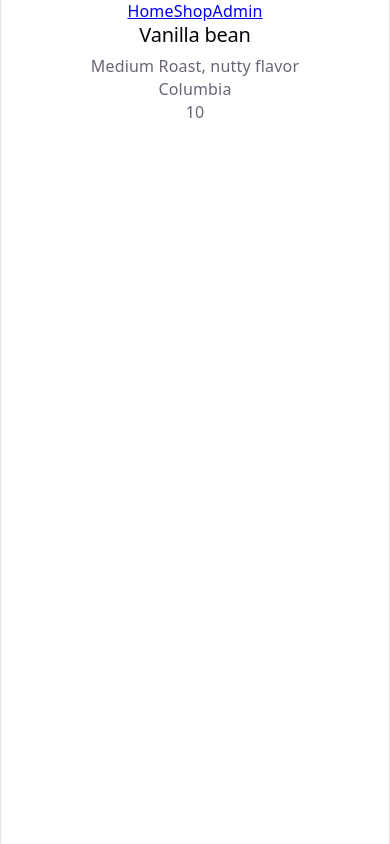
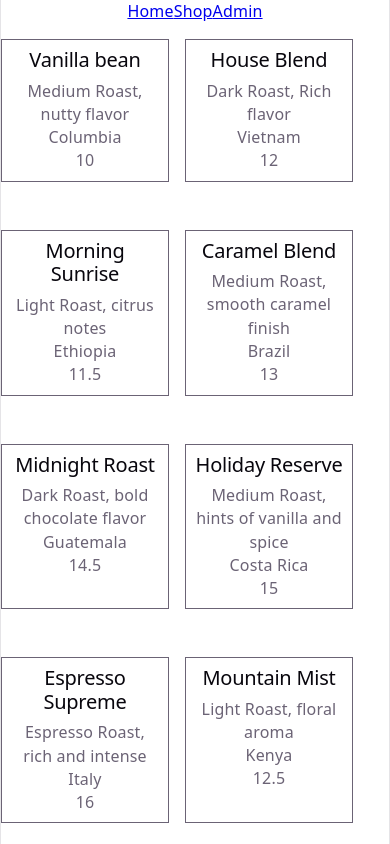
Before and after one commit to Matt20Swanberg/Summative_Lab-Building-a-React-Based-Personal-Project-Showcase-App, a React (Vite) app: page /shop in a window 390 px wide. Built offline with nearby package versions, Linux system fonts and the light colour scheme.

Commit message:
Render coffee cards in responsive flex layout

```diff
--- a/src/components/CoffeeCard.jsx
+++ b/src/components/CoffeeCard.jsx
@@ -1,7 +1,7 @@
 function CoffeeCard({ coffee }) {
 
     return (
-        <div>
+        <div className="coffee-card">
             <h2>{coffee.name}</h2>
             <p>{coffee.description}</p>
             <p>{coffee.origin}</p>
--- a/src/data/coffeeData.js
+++ b/src/data/coffeeData.js
@@ -1,10 +1,66 @@
 export const coffees = [
     {
-        "id": 1,
-        "description": "Medium Roast, nutty flavor",
-        "name": "Vanilla bean",
-        "origin": "Columbia",
-        "price": 10.00,
-        "location": "New York"
+        id: 1,
+        description: "Medium Roast, nutty flavor",
+        name: "Vanilla bean",
+        origin: "Columbia",
+        price: 10.00,
+        location: "New York"
+    },
+    {
+        id: 2,
+        description: "Dark Roast, Rich flavor",
+        name: "House Blend",
+        origin: "Vietnam",
+        price: 12.00,
+        location: "Brooklyn"
+    },
+    {
+        id: 3,
+        description: "Light Roast, citrus notes",
+        name: "Morning Sunrise",
+        origin: "Ethiopia",
+        price: 11.50,
+        location: "Queens"
+    },
+    {
+        id: 4,
+        description: "Medium Roast, smooth caramel finish",
+        name: "Caramel Blend",
+        origin: "Brazil",
+        price: 13.00,
+        location: "Manhattan"
+    },
+    {
+        id: 5,
+        description: "Dark Roast, bold chocolate flavor",
+        name: "Midnight Roast",
+        origin: "Guatemala",
+        price: 14.50,
+        location: "Brooklyn"
+    },
+    {
+        id: 6,
+        description: "Medium Roast, hints of vanilla and spice",
+        name: "Holiday Reserve",
+        origin: "Costa Rica",
+        price: 15.00,
+        location: "New York"
+    },
+    {
+        id: 7,
+        description: "Espresso Roast, rich and intense",
+        name: "Espresso Supreme",
+        origin: "Italy",
+        price: 16.00,
+        location: "Bronx"
+    },
+    {
+        id: 8,
+        description: "Light Roast, floral aroma",
+        name: "Mountain Mist",
+        origin: "Kenya",
+        price: 12.50,
+        location: "Queens"
     }
 ]
--- a/src/pages/ShopPage.jsx
+++ b/src/pages/ShopPage.jsx
@@ -3,7 +3,7 @@ import CoffeeCard from "../components/CoffeeCard.jsx";
 
 function ShopPage() {
     return (
-        <div>
+        <div className="shop-page">
             {coffees.map((coffee) => (
                 < CoffeeCard
                     key={coffee.id}
--- a/src/styles/App.css
+++ b/src/styles/App.css
@@ -19,3 +19,16 @@
    background-color: rgba(176, 175, 175, 0.700);
    box-shadow: 0 3px 6px rgba(176, 175, 175, 0.700);
  }
+
+ .coffee-card {
+   width: 150px;
+   padding: 8px;
+   margin: 1rem 0;
+   border: 1px solid
+ }
+
+ .shop-page {
+   display: flex;
+   flex-wrap: wrap;
+   gap: 1rem;
+ }
```
